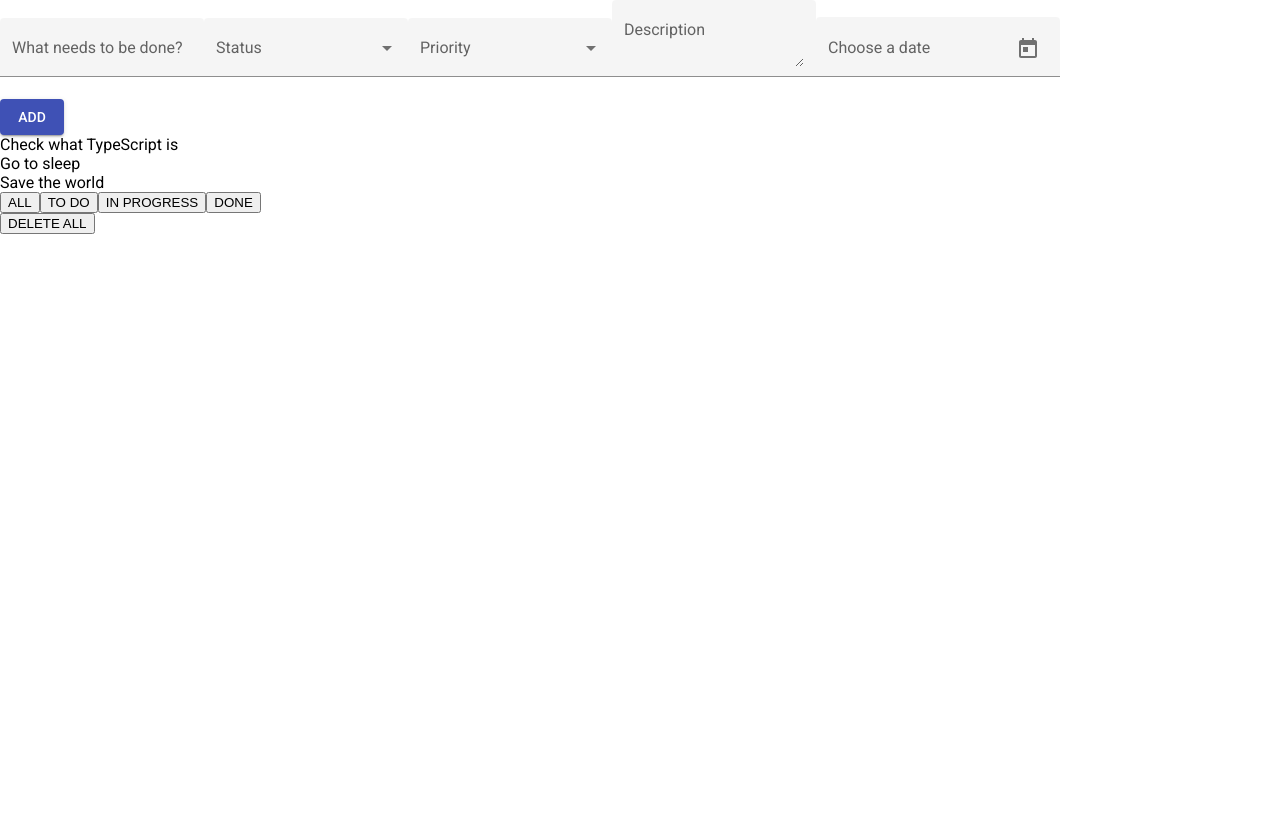
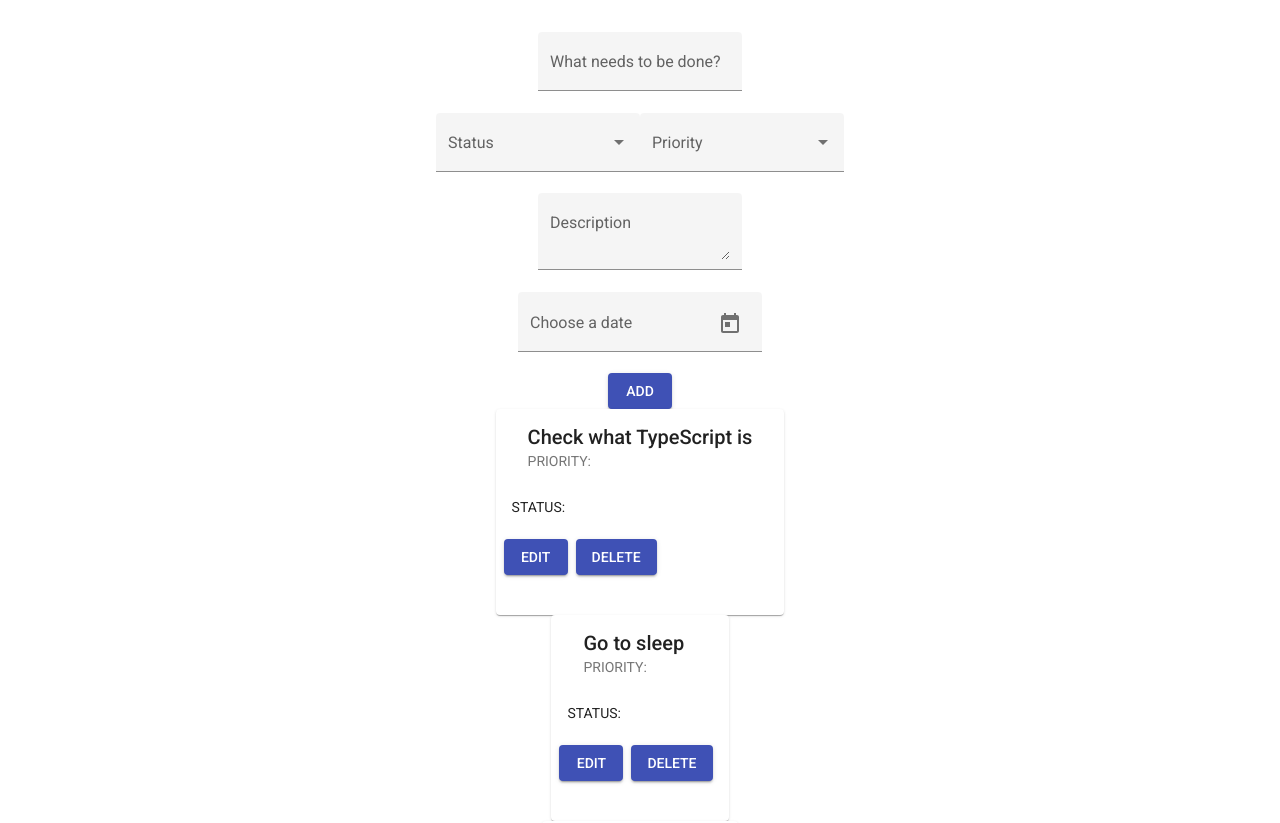
Before and after one commit to RSo21/ToDoList, an Angular app: page / in a window 1280 px wide. Shown: the top 823 px of the page. Before the commit the page ends 800 px from the top, so only its background shows below. Built offline with nearby package versions, Linux system fonts and the light colour scheme.

Commit message:
add classes

```diff
--- a/src/app/components/to-do-list/to-do-list.component.html
+++ b/src/app/components/to-do-list/to-do-list.component.html
@@ -1,8 +1,11 @@
+<div class="container">
+  <div class="title-container">
       <mat-form-field appearance="fill">
           <mat-label>What needs to be done?</mat-label>
           <input matInput [(ngModel)]="todoTitle">
       </mat-form-field>
-
+  </div>
+  <div class="status-and-priority">
       <mat-form-field appearance="fill">
           <mat-label>Status</mat-label>
           <mat-select [(ngModel)]="selectedValue" name="status">
@@ -20,31 +23,47 @@
                 </mat-option>
             </mat-select>
         </mat-form-field>
+  </div>
+  <div class="desc-container">
       <mat-form-field appearance="fill">
           <mat-label>Description</mat-label>
           <textarea matInput [(ngModel)]="todoDescription"></textarea>
       </mat-form-field>
-
+  </div>
+  <div class="date-container">
       <mat-form-field appearance="fill">
           <mat-label>Choose a date</mat-label>
           <input matInput [matDatepicker]="picker">
           <mat-datepicker-toggle matSuffix [for]="picker"></mat-datepicker-toggle>
           <mat-datepicker #picker></mat-datepicker>
       </mat-form-field>
+  </div>
+
 
 <div>
     <button mat-raised-button color="primary" (click)="addTodo()">ADD</button>
 </div>
 
-
-<div *ngFor="let todo of todos">
+<mat-card *ngFor="let todo of todos">
     <div>
-        <div>{{ todo.title }}</div>
-        <div>{{ todo.status }}</div>
-        <div>{{ todo.priority }}</div>
-        <div>{{ todo.description }} </div>
+        <mat-card-header>
+          <mat-card-title>{{ todo.title }}</mat-card-title>
+          <mat-card-subtitle>PRIORITY: {{ todo.priority }}</mat-card-subtitle>
+        </mat-card-header>
+        <mat-card-content>
+          <p>
+            {{ todo.description }}
+          </p>
+          <p>
+            STATUS: {{ todo.status }}
+          </p>
+        </mat-card-content>
+        <mat-card-actions>
+          <button mat-raised-button color="primary">EDIT</button>
+          <button mat-raised-button color="primary">DELETE</button>
+        </mat-card-actions>
     </div>
-</div>
+</mat-card>
 
 <!-- next step filters-->
 <div>
@@ -58,3 +77,4 @@
         <button>DELETE ALL</button>
     </div>
 </div>
+</div>
--- a/src/app/components/to-do-list/to-do-list.component.scss
+++ b/src/app/components/to-do-list/to-do-list.component.scss
@@ -0,0 +1,7 @@
+.container{
+    display: flex;
+    justify-content: center;
+    align-items: center;
+    flex-direction: column;
+    padding: 2em;
+}
```
Also changed, not shown: src/app/components/to-do-list/to-do-list.component.ts (line endings or trailing spaces). Lines whose indentation alone changed are shown as unchanged.
